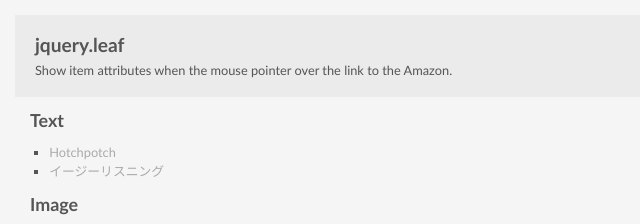
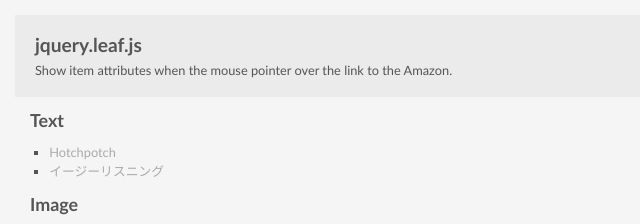
Before and after one commit to yoko/jquery.leaf.js, a plain HTML site: page sample/index.html in a window 1280 px wide. Shown: the top 224 px of the page, 0-640 px from the left. Drawn offline with nearby package versions, Linux system fonts and the light colour scheme; grey boxes are pictures that could not be loaded.

Commit message:
タイトル変更

```diff
--- a/sample/index.html
+++ b/sample/index.html
@@ -4,7 +4,7 @@
 <meta http-equiv="content-type" content="text/html; charset=utf-8"/>
 <meta http-equiv="content-style-type" content="text/css"/>
 <meta http-equiv="content-script-type" content="text/javascript"/>
-<title>jquery.leaf</title>
+<title>jquery.leaf.js</title>
 <link rel="stylesheet" type="text/css" href="index.css"/>
 <link rel="stylesheet" type="text/css" href="leaf.css"/>
 <style type="text/css">
@@ -16,7 +16,7 @@
 
 <body>
 <div class="head">
-	<h1>jquery.leaf</h1>
+	<h1>jquery.leaf.js</h1>
 	<p>Show item attributes when the mouse pointer over the link to the Amazon.</p>
 </div>
 
```
